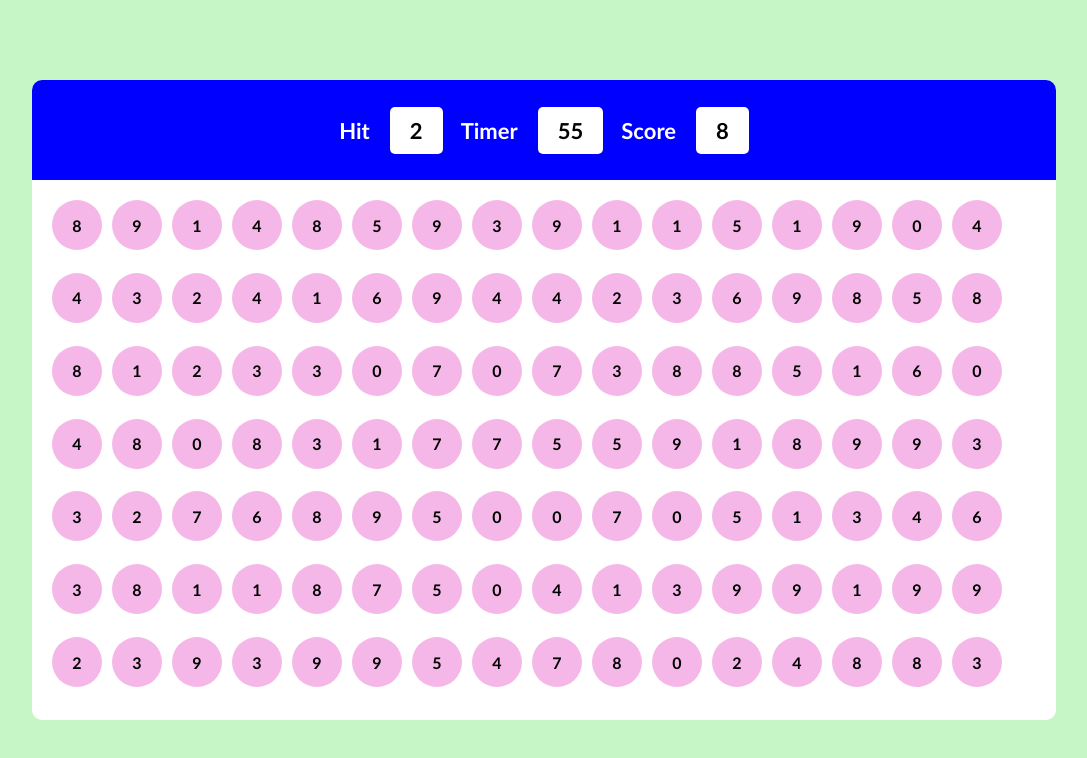
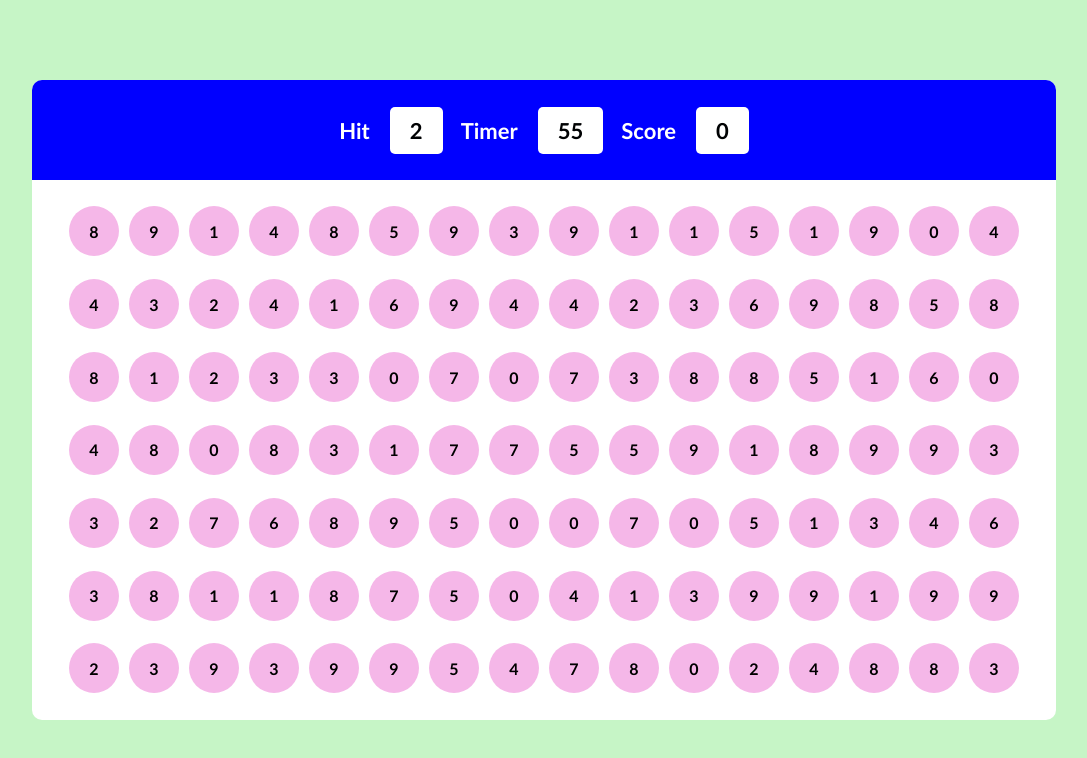
Before and after one commit to khxxhy/Bubble-Game, a plain HTML site: page index.html in a window 1280 px wide. Shown: the whole page, without its empty margins (96-1183 px from the left). Drawn offline with Linux system fonts and the light colour scheme.

Commit message:
completed

```diff
--- a/index.html
+++ b/index.html
@@ -14,7 +14,7 @@
                 </div>
                 <div class="elem"><h2>Timer</h2> <div id="timerval" class="box">60</div>
                 </div>
-                <div class="elem"><h2>Score</h2> <div id="scoreval" class="box">8</div>
+                <div class="elem"><h2>Score</h2> <div id="scoreval" class="box">0</div>
                 </div>
             </div>
             <div id="pbtm">
--- a/script.js
+++ b/script.js
@@ -1,13 +1,14 @@
-
-let score = 10;
+var timer = 60;
+var score = 10;
+var hitrn = 0;
 
 function increaseScore(){
     score += 10;
     document.querySelector("#scoreval").textContent = score;
 }
 function getNewHit(){
-    let rn = Math.floor(Math.random()*10);
-    document.querySelector("#hitval").textContent = rn;
+    hitrn = Math.floor(Math.random()*10);
+    document.querySelector("#hitval").textContent = hitrn;
 }
 
 function makeBubble (){
@@ -20,7 +21,7 @@ let clutter = " ";
 document.querySelector("#pbtm").innerHTML = clutter;
 }
 
- let timer = 60;
+ var timer = 60;
     function runTimer() {
        let timerint = setInterval(function () {
             if (timer>0) {
@@ -28,14 +29,20 @@ document.querySelector("#pbtm").innerHTML = clutter;
             document.querySelector("#timerval").textContent = timer;}
             else {
                 clearInterval(timerint);
+                document.querySelector("#pbtm").innerHTML = "<h1>GAME OVER!</h1>";
                 }
         }, 1000)
         }
 
         document.querySelector("#pbtm")
         addEventListener("click", function (dets){
-            alert("chal rha h");
-        })
+            var clickedNum = (Number(dets.target.textContent));
+            if (clickedNum === hitrn) {
+                increaseScore();
+                makeBubble();
+                getNewHit();
+            }
+        });
 
         runTimer();
         makeBubble();
--- a/style.css
+++ b/style.css
@@ -54,6 +54,8 @@ font-size: 22px;
 }
 #pbtm{
     display: flex;
+    justify-content: center;
+    align-items: center;
     flex-wrap:wrap;
     gap: 10px;
     padding: 20px;
```
